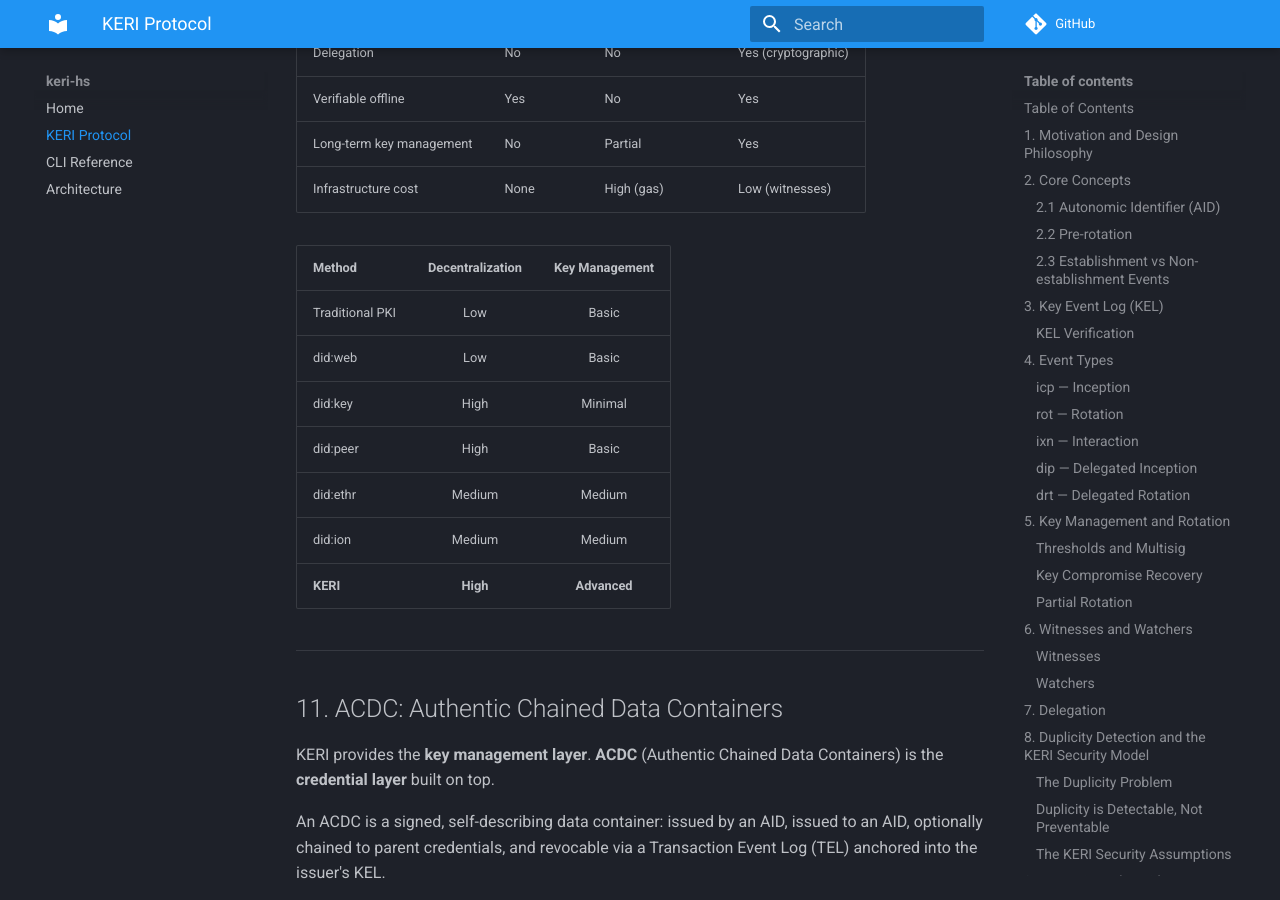
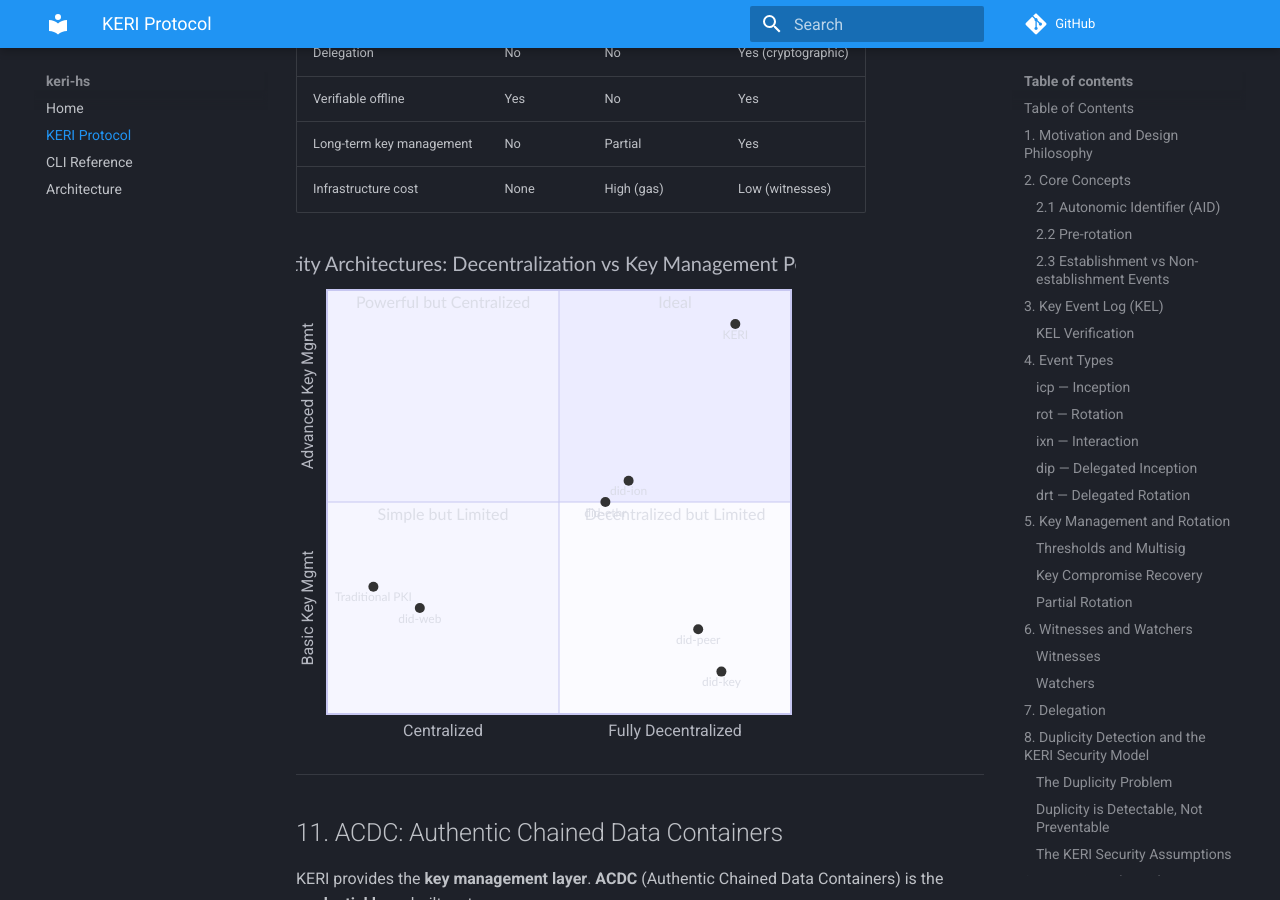
Before and after one commit to paolino/keri-hs, an MkDocs documentation site: the page built from docs/keri-protocol.md, in a window 1280 px wide and 900 px high, scrolled down 11141 px. Built offline with MkDocs 1.6.1 and Material for MkDocs 9.7.7, drawn with Linux system fonts in a browser that asks for light colours; comment, search, counter and statistics services are not loaded.

Commit message:
fix: use Mermaid v11 CDN to support quadrantChart

````diff
--- /dev/null
+++ b/docs/javascripts/mermaid.mjs
@@ -0,0 +1,8 @@
+import mermaid from "https://cdn.jsdelivr.net/npm/mermaid@11/dist/mermaid.esm.min.mjs";
+
+mermaid.initialize({
+  startOnLoad: false,
+  securityLevel: "loose",
+});
+
+window.mermaid = mermaid;
--- a/docs/keri-protocol.md
+++ b/docs/keri-protocol.md
@@ -417,15 +417,23 @@ flowchart LR
 | Long-term key management | No | Partial | Yes |
 | Infrastructure cost | None | High (gas) | Low (witnesses) |
 
-| Method | Decentralization | Key Management |
-|--------|:----------------:|:--------------:|
-| Traditional PKI | Low | Basic |
-| did:web | Low | Basic |
-| did:key | High | Minimal |
-| did:peer | High | Basic |
-| did:ethr | Medium | Medium |
-| did:ion | Medium | Medium |
-| **KERI** | **High** | **Advanced** |
+```mermaid
+quadrantChart
+    title Identity Architectures: Decentralization vs Key Management Power
+    x-axis Centralized --> Fully Decentralized
+    y-axis Basic Key Mgmt --> Advanced Key Mgmt
+    quadrant-1 Ideal
+    quadrant-2 Powerful but Centralized
+    quadrant-3 Simple but Limited
+    quadrant-4 Decentralized but Limited
+    Traditional PKI: [0.10, 0.30]
+    did-web: [0.20, 0.25]
+    did-key: [0.85, 0.10]
+    did-ethr: [0.60, 0.50]
+    did-ion: [0.65, 0.55]
+    did-peer: [0.80, 0.20]
+    KERI: [0.88, 0.92]
+```
 
 ---
 
--- a/mkdocs.yml
+++ b/mkdocs.yml
@@ -16,6 +16,8 @@ markdown_extensions:
         - name: mermaid
           class: mermaid
           format: !!python/name:pymdownx.superfences.fence_code_format
+extra_javascript:
+  - javascripts/mermaid.mjs
 nav:
   - Home: index.md
   - KERI Protocol: keri-protocol.md
````
